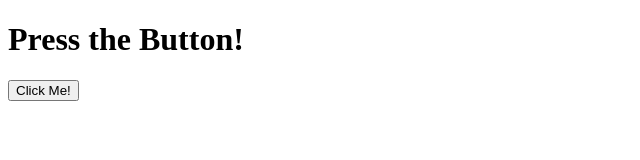
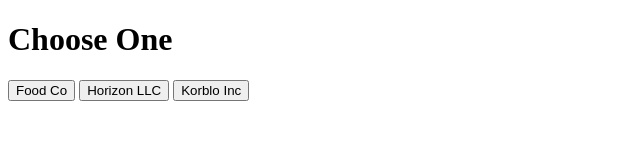
Before and after one commit to KeegWeeg/Socket-Synced-Buttons-Git-Repo, a website: page public/index.html in a window 1280 px wide. Shown: the whole page, without its empty margins (0-640 px from the left). Drawn offline with nearby package versions, Linux system fonts and the light colour scheme; no server answers.

Commit message:
Added the Korblo, Horixon, and Food Co buttons

```diff
--- a/public/index.html
+++ b/public/index.html
@@ -7,8 +7,10 @@
     <script src="/socket.io/socket.io.js"></script>
 </head>
 <body>
-    <h1>Press the Button!</h1>
-    <button id="gameButton">Click Me!</button>
+    <h1>Choose One</h1>
+    <button id="Food Co.">Food Co</button>
+    <button id="Horizon LLC">Horizon LLC</button>
+    <button id="Korblo">Korblo Inc</button>
 
     <script>
         const socket = io();
```
